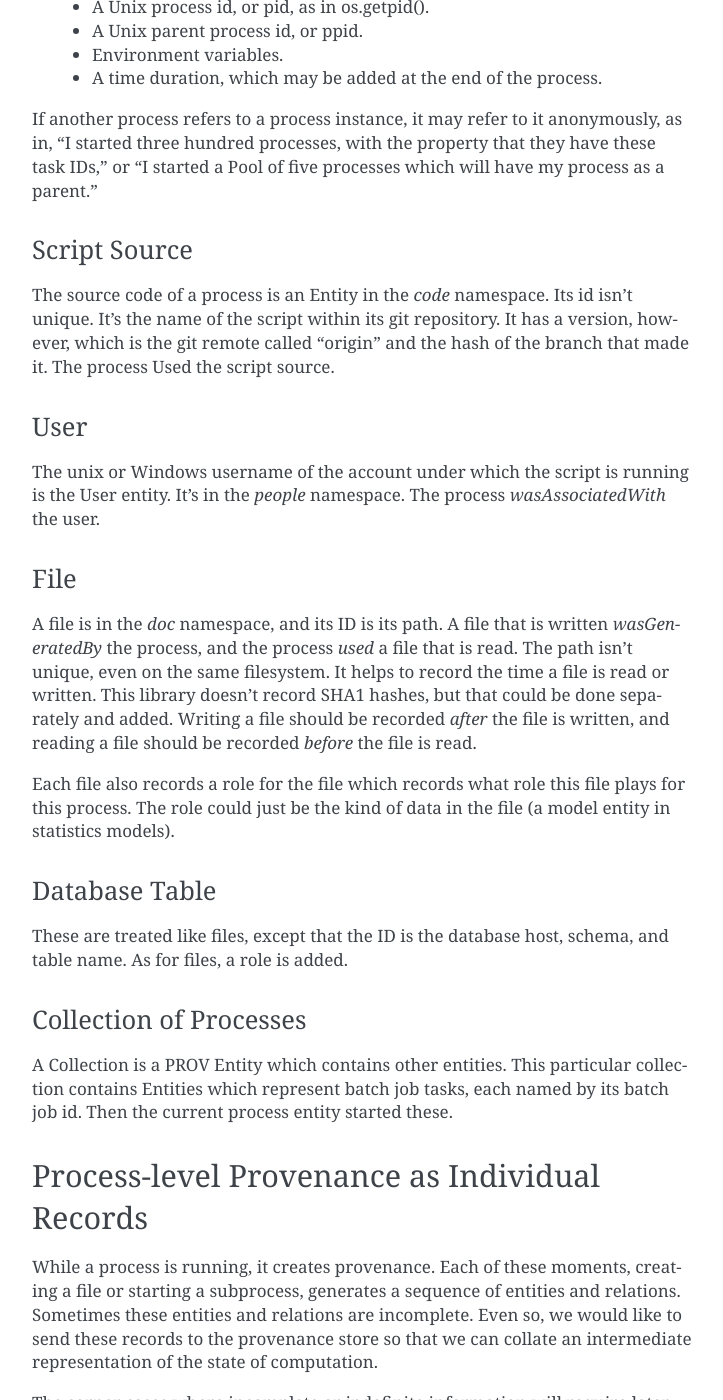
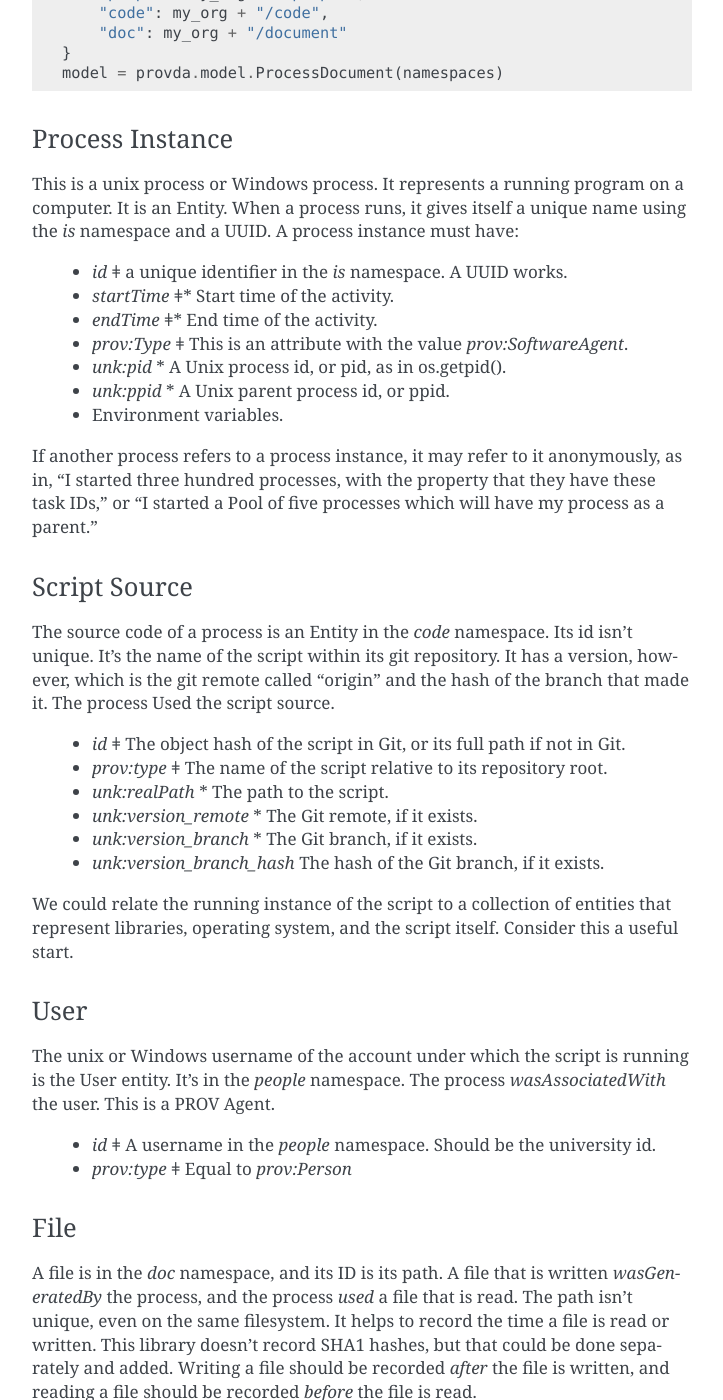
Before and after one commit to adolgert/provda, a Sphinx documentation site: the page built from docs/process.rst, in a window 1280 px wide and 1400 px high, scrolled down 1663 px. Shown: the whole window, without its empty margins (388-1111 px from the left). Built offline with Sphinx 7.4.7, drawn with Linux system fonts in a browser that asks for light colours; some of the changed text lies outside the part shown.

Commit message:
Made the spec more of a spec

```diff
--- a/docs/process.rst
+++ b/docs/process.rst
@@ -41,11 +41,18 @@ because it conforms to W3C-PROV.
 Process-level Provenance Document
 ---------------------------------
 
+This subsection is a specification for what a tool reading
+process-level provenance expects to find.
 It might help to look at the
 `W3C Prov Primer <https://www.w3.org/TR/prov-primer/>`_.
 A provenance document is the Python prov library's term for
-the root of a Bundle of Records. We will walk through
-choices to represent the entities and relations for process-level provenance.
+the root of a Bundle of Records.
+
+Attributes that are part of the PROV standard are
+marked with a dagger (ǂ). Attributes that are optional
+for records but should be filled in eventually are marked
+with an asterisk (*). For example, the end time of an activity
+may not be known.
 
 Default Namespaces
 ^^^^^^^^^^^^^^^^^^
@@ -56,6 +63,14 @@ which are specified during initialization.
  - `people` This the namespace for individuals, which here are usernames.
  - `doc` These are files or tables.
  - `code` This refers to code, probably in a repository.
+
+A couple of additional namespaces will be assumed.
+
+ - `foaf` Friend of a friend. http://xmlns.com/foaf/0.1/
+ - `dct` The Dublin core. http://purl.org/dc/terms/
+ - `prov` The W3C PROV namespace. http://www.w3.org/ns/prov#
+ - `unk` A namespace to use when you're confused about
+   which one to use. http://example.com/unknown
 
 You would set these according to your organization. For instance,::
 
@@ -76,10 +91,13 @@ program on a computer. It is an Entity. When a process runs, it gives
 itself a unique name using the `is` namespace and a UUID.
 A process instance must have:
 
- - A Unix process id, or pid, as in os.getpid().
- - A Unix parent process id, or ppid.
+ - *id* ǂ a unique identifier in the `is` namespace. A UUID works.
+ - *startTime* ǂ* Start time of the activity.
+ - *endTime* ǂ* End time of the activity.
+ - *prov:Type* ǂ This is an attribute with the value `prov:SoftwareAgent`.
+ - *unk:pid* * A Unix process id, or pid, as in os.getpid().
+ - *unk:ppid* * A Unix parent process id, or ppid.
  - Environment variables.
- - A time duration, which may be added at the end of the process.
 
 If another process refers to a process instance, it may refer to it
 anonymously, as in, "I started three hundred processes, with the property
@@ -94,11 +112,27 @@ git repository. It has a version, however, which is the
 git remote called "origin" and the hash of the branch that made it.
 The process Used the script source.
 
+ - *id* ǂ The object hash of the script in Git, or its full path if not in Git.
+ - *prov:type* ǂ The name of the script relative to its repository root.
+ - *unk:realPath* * The path to the script.
+ - *unk:version_remote* * The Git remote, if it exists.
+ - *unk:version_branch* * The Git branch, if it exists.
+ - *unk:version_branch_hash* The hash of the Git branch, if it exists.
+
+We could relate the running instance of the script to a collection
+of entities that represent libraries, operating system, and
+the script itself. Consider this a useful start.
+
 User
 ^^^^
 The unix or Windows username of the account under which
 the script is running is the User entity. It's in the `people`
 namespace. The process `wasAssociatedWith` the user.
+This is a PROV Agent.
+
+ - *id* ǂ A username in the `people` namespace. Should be the university id.
+ - *prov:type* ǂ Equal to `prov:Person`
+
 
 File
 ^^^^
@@ -115,18 +149,45 @@ Each file also records a role for the file which records what
 role this file plays for this process. The role could just
 be the kind of data in the file (a model entity in statistics models).
 
+ - *id* ǂ In the `doc` namespace, it's the logical file name.
+ - *prov:type* ǂ This should be "document".
+ - *unk:role* * This is the model entity for our computation.
+
+
 Database Table
 ^^^^^^^^^^^^^^
 These are treated like files, except that the ID is
 the database host, schema, and table name. As for files,
 a role is added.
 
+ - *id* ǂ In the `doc` namespace, it's database/schema/table.
+ - *prov:type* ǂ This should be "document".
+ - *unk:database* * The hostname.
+ - *unk:schema* * The schema.
+ - *unk:table* * The table.
+ - *unk:role* * This is the model entity for our computation.
+
 Collection of Processes
 ^^^^^^^^^^^^^^^^^^^^^^^
 A Collection is a PROV Entity which contains other entities.
 This particular collection contains Entities which represent
 batch job tasks, each named by its batch job id. Then the
-current process entity started these.
+current process entity started these. This is a collection.
+
+ - *id* ǂ In the `is` namespace. We can name it with a UUID.
+ - *prov:type* ǂ Equal to "prov:collection".
+ - *unk:role* * This is the name of the computational stage.
+
+Each process collection contains multiple activities which
+are
+
+ - *id* ǂ In the `is` namespace, but it's either an SGE job ID
+   or a process ID. The SGE job ID may be a job task ID, as in
+   "327.4".
+
+These IDs aren't unique, but they are unique within the document
+and can be fixed to match the UUIDs of the tasks that ran later.
+
 
 
 Process-level Provenance as Individual Records
```
